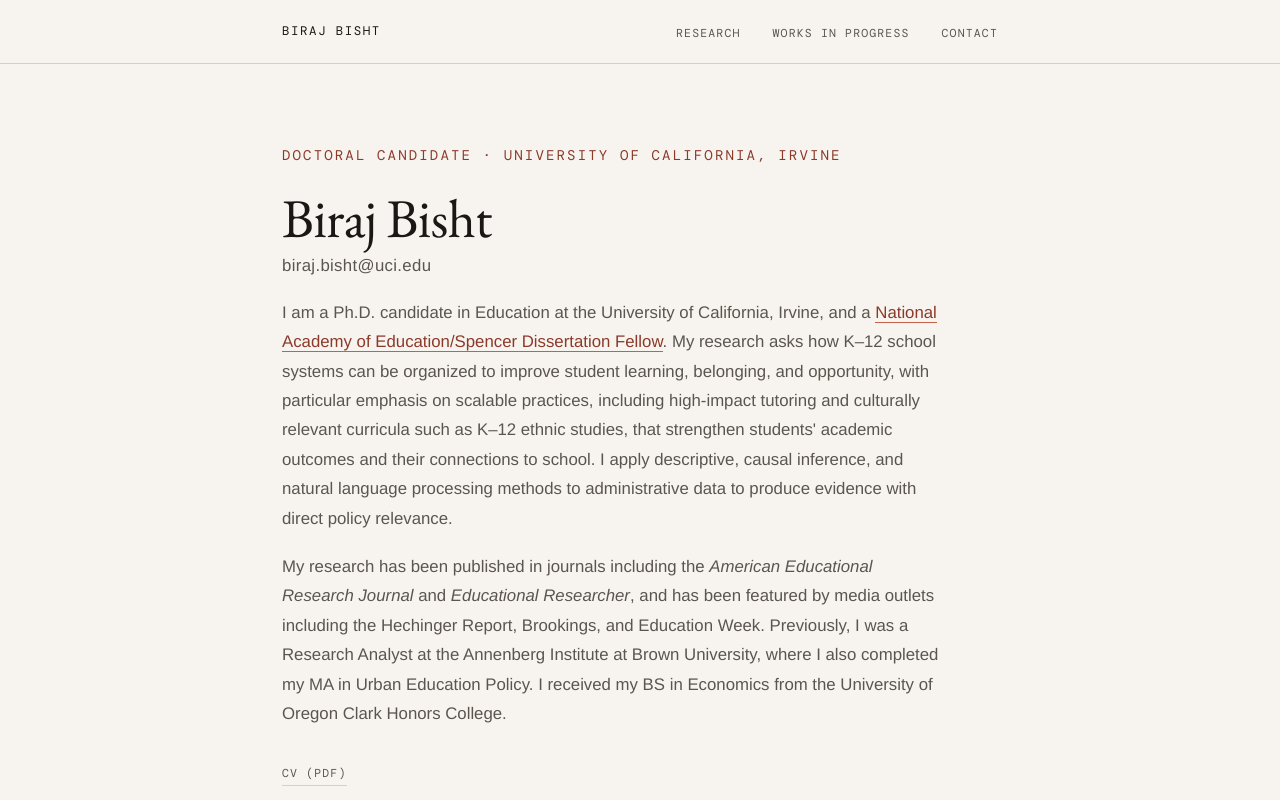
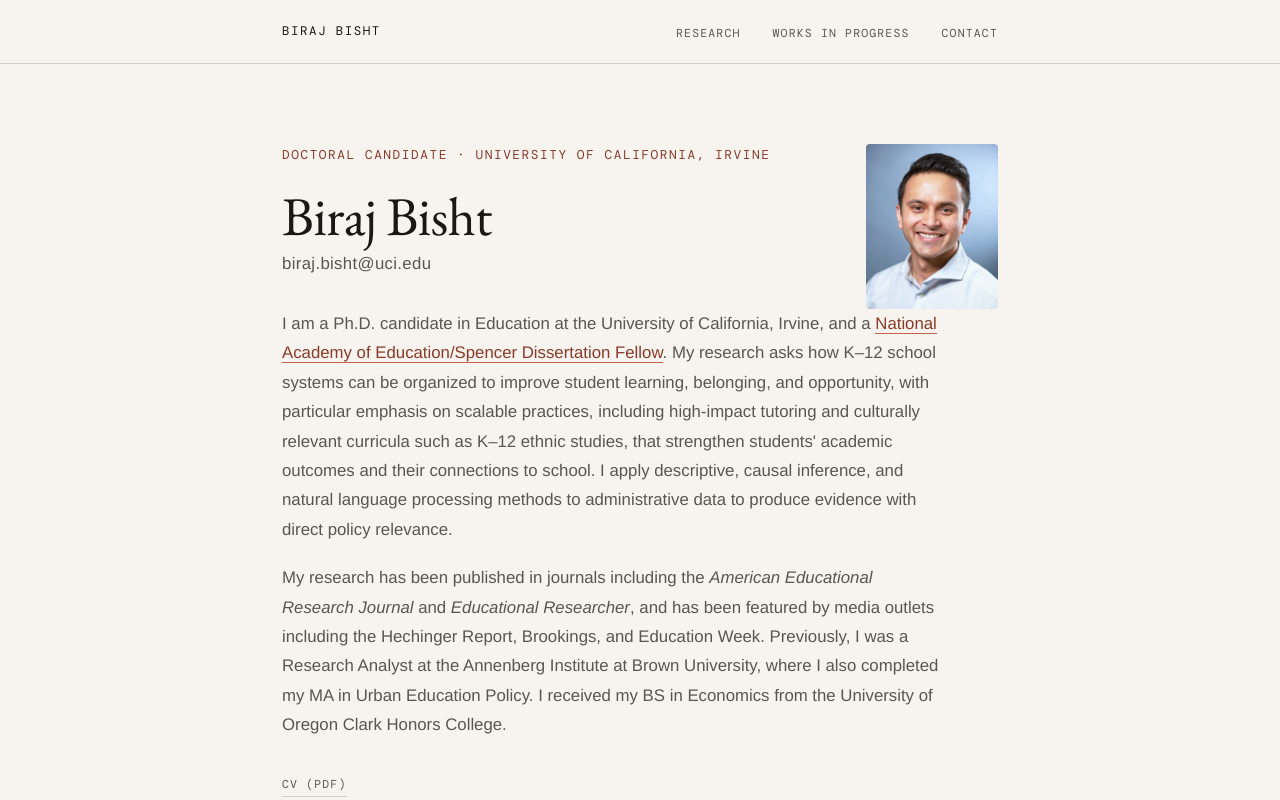
Before and after one commit to birajbisht/birajbisht.github.io, a plain HTML site: page index.html in a window 1280 px wide. Shown: the top 800 px of the page. Drawn offline with nearby package versions, Linux system fonts and the light colour scheme; a web font is replaced by a local one.

Commit message:
Add hero photo to the right of name block
132x165 soft-cornered portrait, stacks above the name under 600px.
Eyebrow reduced to 0.8rem/0.12em so it still fits one line beside
the photo.

Claude-Session: https://claude.ai/code/session_01PW2okKoZq3ojVp7iZwHfFS

```diff
--- a/index.html
+++ b/index.html
@@ -80,9 +80,9 @@
     }
     .eyebrow {
       font-family: 'DM Mono', monospace;
-      font-size: 0.88rem;
+      font-size: 0.8rem;
       font-weight: 300;
-      letter-spacing: 0.15em;
+      letter-spacing: 0.12em;
       text-transform: uppercase;
       color: var(--accent);
       margin-bottom: 1.2rem;
@@ -119,6 +119,23 @@
     }
     .hero-desc a { color: var(--accent); text-decoration: none; border-bottom: 1px solid var(--accent-light); }
     .hero-desc a:hover { color: var(--accent-light); }
+    .hero-top {
+      display: flex;
+      justify-content: space-between;
+      align-items: flex-start;
+      gap: 2.5rem;
+    }
+    .hero-headline { flex: 1; min-width: 0; }
+    .hero-photo {
+      flex-shrink: 0;
+      display: block;
+      width: 132px;
+      height: 165px;
+      object-fit: cover;
+      border-radius: 4px;
+      opacity: 0;
+      animation: fadeUp 0.7s 0.25s forwards;
+    }
     .hero-links {
       margin-top: 2.2rem;
       display: flex;
@@ -250,6 +267,8 @@
     }
 
     @media (max-width: 600px) {
+      .hero-top { flex-direction: column-reverse; align-items: flex-start; gap: 1.6rem; }
+      .hero-photo { width: 108px; height: 135px; }
       .nav-links { gap: 1.2rem; }
       .contact-grid { grid-template-columns: 1fr; gap: 1.2rem; }
       .cv-row { flex-direction: column; gap: 0.2rem; }
@@ -271,8 +290,14 @@
 
   <div class="page">
     <header id="top">
-      <p class="eyebrow">Doctoral Candidate · University of California, Irvine</p>
-      <h1>Biraj Bisht<span class="hero-email">biraj.bisht@uci.edu</span></h1>
+      <div class="hero-top">
+        <div class="hero-headline">
+          <p class="eyebrow">Doctoral Candidate · University of California, Irvine</p>
+          <h1>Biraj Bisht<span class="hero-email">biraj.bisht@uci.edu</span></h1>
+        </div>
+        <img class="hero-photo" src="bisht_photo.jpg" width="132" height="165"
+             alt="Portrait of Biraj Bisht">
+      </div>
       <p class="hero-desc">
         I am a Ph.D. candidate in Education at the University of California, Irvine, and a
         <a href="https://naeducation.org/awardee/biraj-bisht/" target="_blank">National Academy of
```
Also changed, not shown: bisht_photo.jpg (added).
